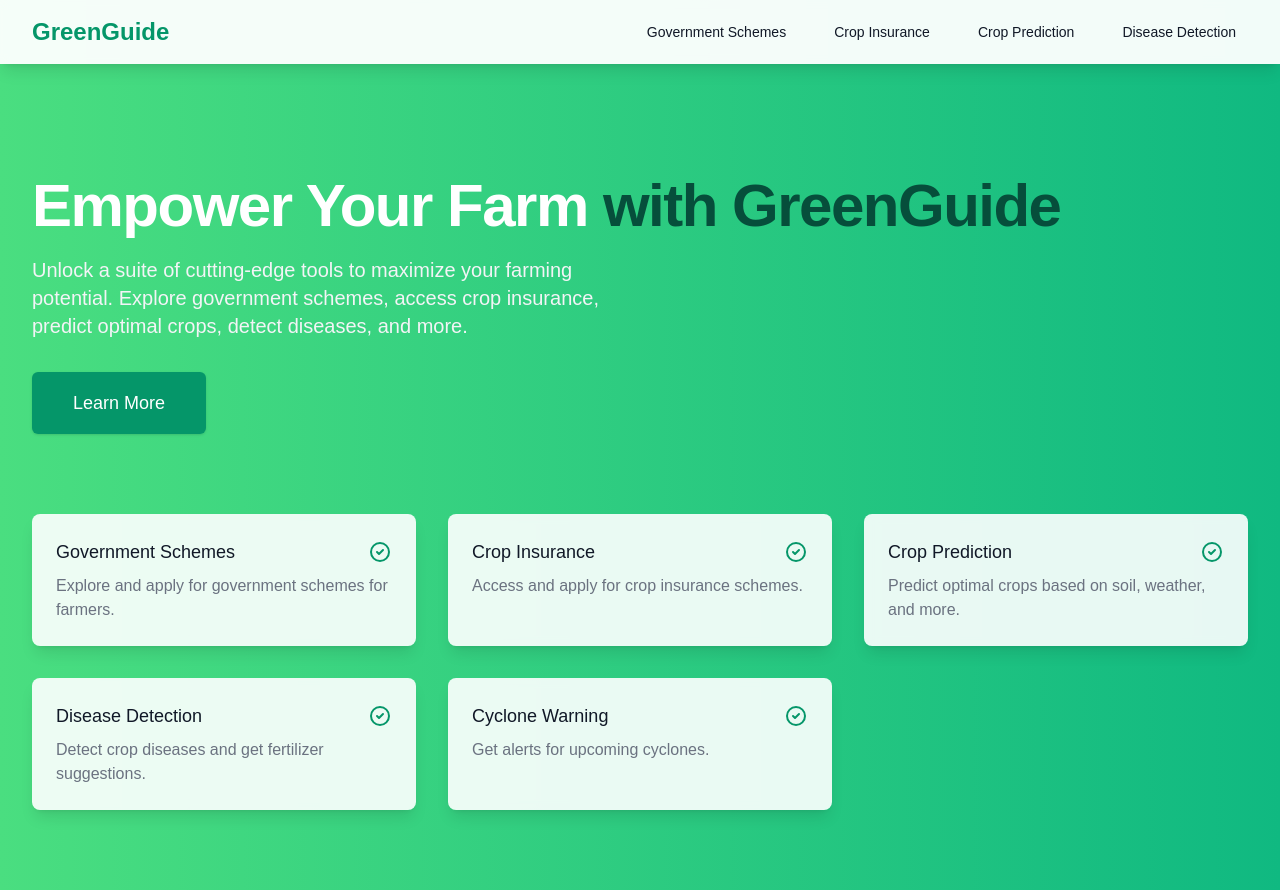
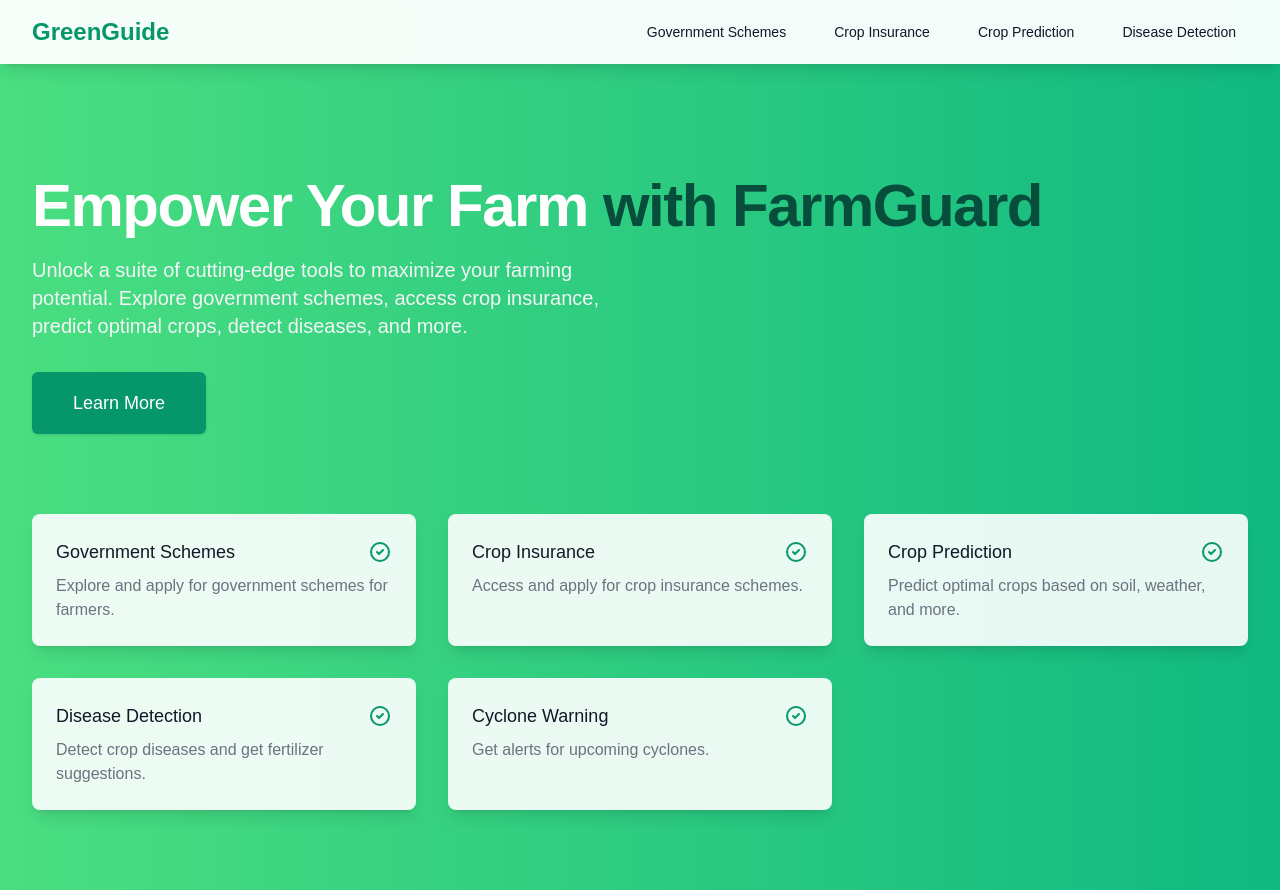
Before and after one commit to hrushiK1415/farmgaurd, a Next.js app: page / in a window 1280 px wide. Built offline with nearby package versions, Linux system fonts and the light colour scheme.

Commit message:
Update page.js

```diff
--- a/src/app/page.js
+++ b/src/app/page.js
@@ -8,7 +8,7 @@ export default function Home() {
     <>
       <Head>
 
-        <title>GreenGuide - Empowering Farmers</title>
+        <title>FarmGuard - Empowering Farmers</title>
       </Head>
       <GreenGuideLandingPage />
     </>
@@ -24,7 +24,7 @@ const GreenGuideLandingPage = () => {
         <div className="sm:text-center lg:text-left">
           <h1 className="text-4xl tracking-tight font-extrabold text-white sm:text-5xl md:text-6xl">
             <span className="block xl:inline">Empower Your Farm</span>{" "}
-            <span className="block text-emerald-900 xl:inline">with GreenGuide</span>
+            <span className="block text-emerald-900 xl:inline">with FarmGuard</span>
           </h1>
           <p className="mt-3 text-base text-gray-100 sm:mt-5 sm:text-lg sm:max-w-xl sm:mx-auto md:mt-5 md:text-xl lg:mx-0">
             Unlock a suite of cutting-edge tools to maximize your farming potential. Explore government schemes, access crop insurance, predict optimal crops, detect diseases, and more.
```
